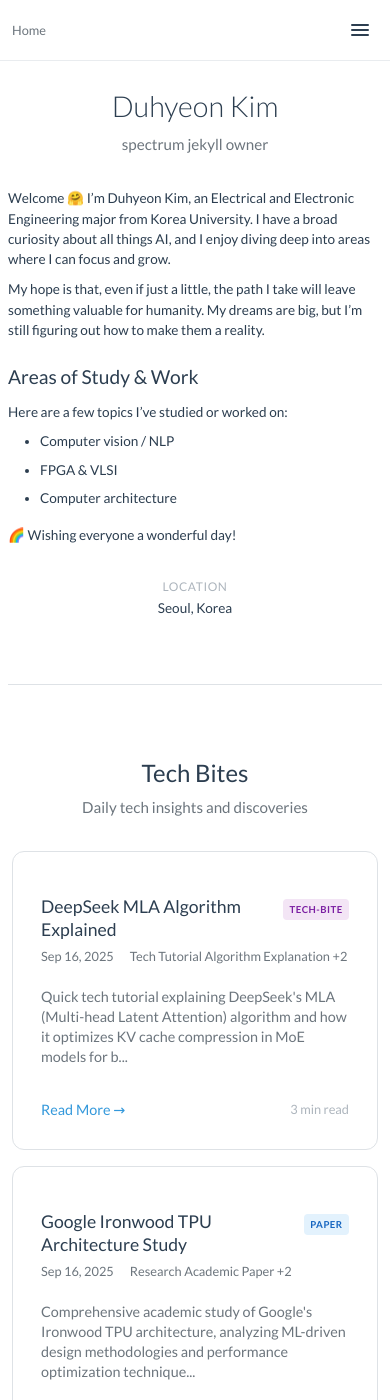
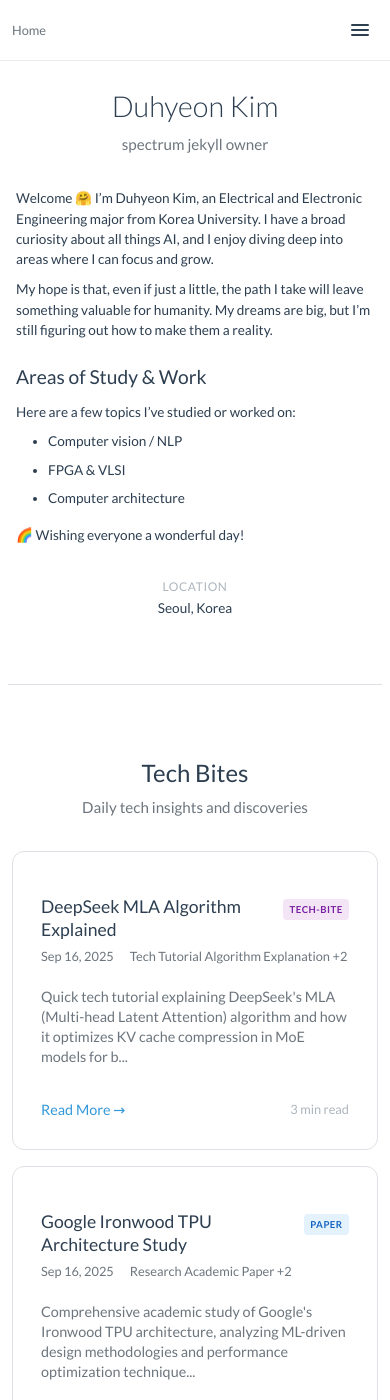
Before and after one commit to dudududukim/spectrum, a Jekyll site: the page built from index.md, in a window 390 px wide and 1400 px high. Built offline with Jekyll 4.4.1, drawn with Linux system fonts in a browser that asks for light colours.

Commit message:
refactor: Improve mobile menu UX and layout adjustments
- Remove hamburger button animation for cleaner interaction
- Adjust mobile menu theme toggle position (moved up from bottom)
- Add padding to about-content for better mobile readability
- Optimize mobile menu slide-in animation with cubic-bezier easing
- Maintain consistent design language across mobile components

```diff
--- a/_sass/_components.scss
+++ b/_sass/_components.scss
@@ -513,21 +513,7 @@
       height: 2px;
       background-color: var(--text-color);
       margin: 1.5px 0;
-      transition: all var(--transition-fast);
       border-radius: 1px;
-    }
-
-    // Hamburger animation when menu is open
-    &.active {
-      .hamburger-line:nth-child(1) {
-        transform: rotate(45deg) translate(3px, 3px);
-      }
-      .hamburger-line:nth-child(2) {
-        opacity: 0;
-      }
-      .hamburger-line:nth-child(3) {
-        transform: rotate(-45deg) translate(3px, -3px);
-      }
     }
   }
 
@@ -751,7 +737,7 @@
     z-index: 999;
     opacity: 0;
     visibility: hidden;
-    transition: all var(--transition-normal);
+    transition: opacity 0.3s ease-in-out, visibility 0.3s ease-in-out;
 
     &.active {
       opacity: 1;
@@ -769,8 +755,9 @@
     border-left: 1px solid var(--border-light);
     z-index: 1000;
     transform: translateX(100%);
-    transition: transform var(--transition-normal);
+    transition: transform 0.3s cubic-bezier(0.4, 0, 0.2, 1);
     overflow-y: auto;
+    box-shadow: -4px 0 20px rgba(0, 0, 0, 0.15);
 
     &.active {
       transform: translateX(0);
@@ -793,7 +780,7 @@
 
   .mobile-menu-theme-section {
     position: absolute;
-    bottom: 0;
+    bottom: 4rem;
     left: 0;
     right: 0;
     padding: 1.5rem;
@@ -1078,6 +1065,7 @@
 
     .mobile-menu-theme-section {
       padding: 1rem;
+      bottom: 3rem;
     }
 
     .theme-toggle-mobile {
--- a/_sass/_layouts.scss
+++ b/_sass/_layouts.scss
@@ -865,7 +865,7 @@
   .about-page {
     .about-content {
       margin-bottom: 1.5rem;
-      padding: 0;
+      padding: 0 0.5rem;
     }
 
     .about-text {
```
